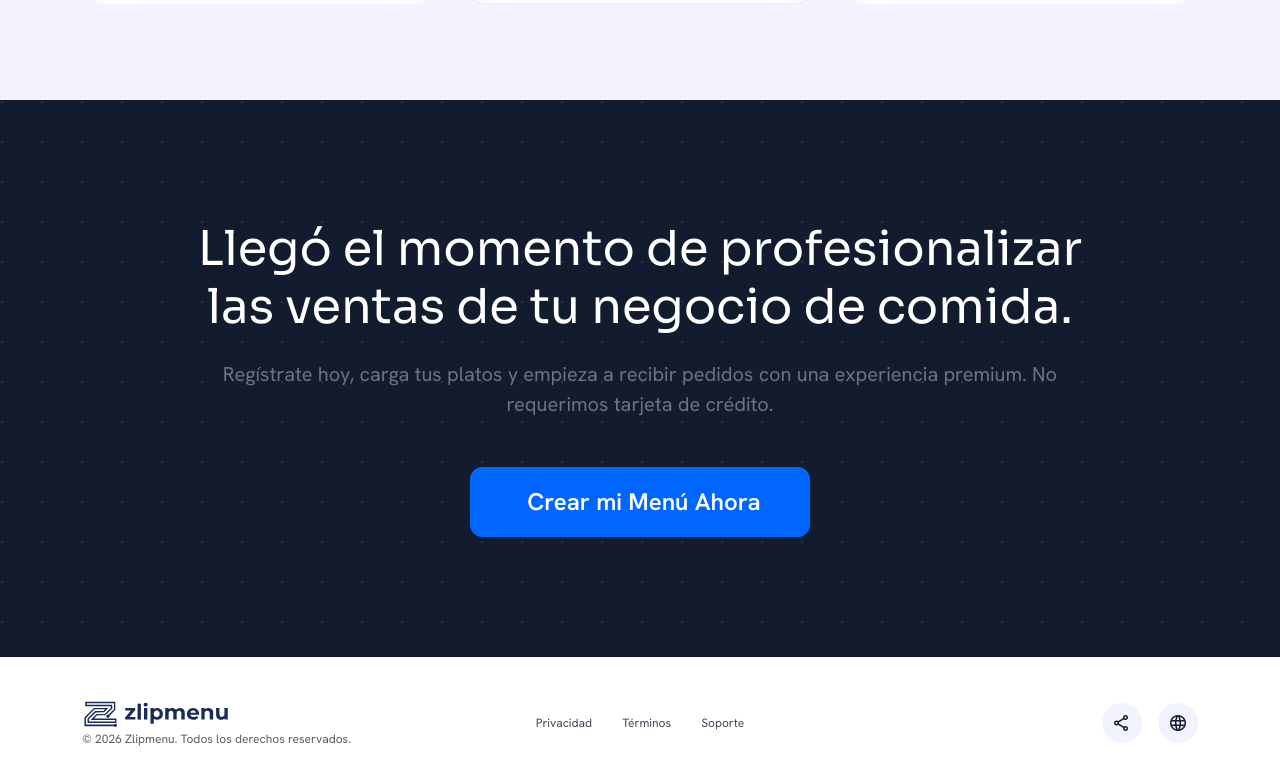
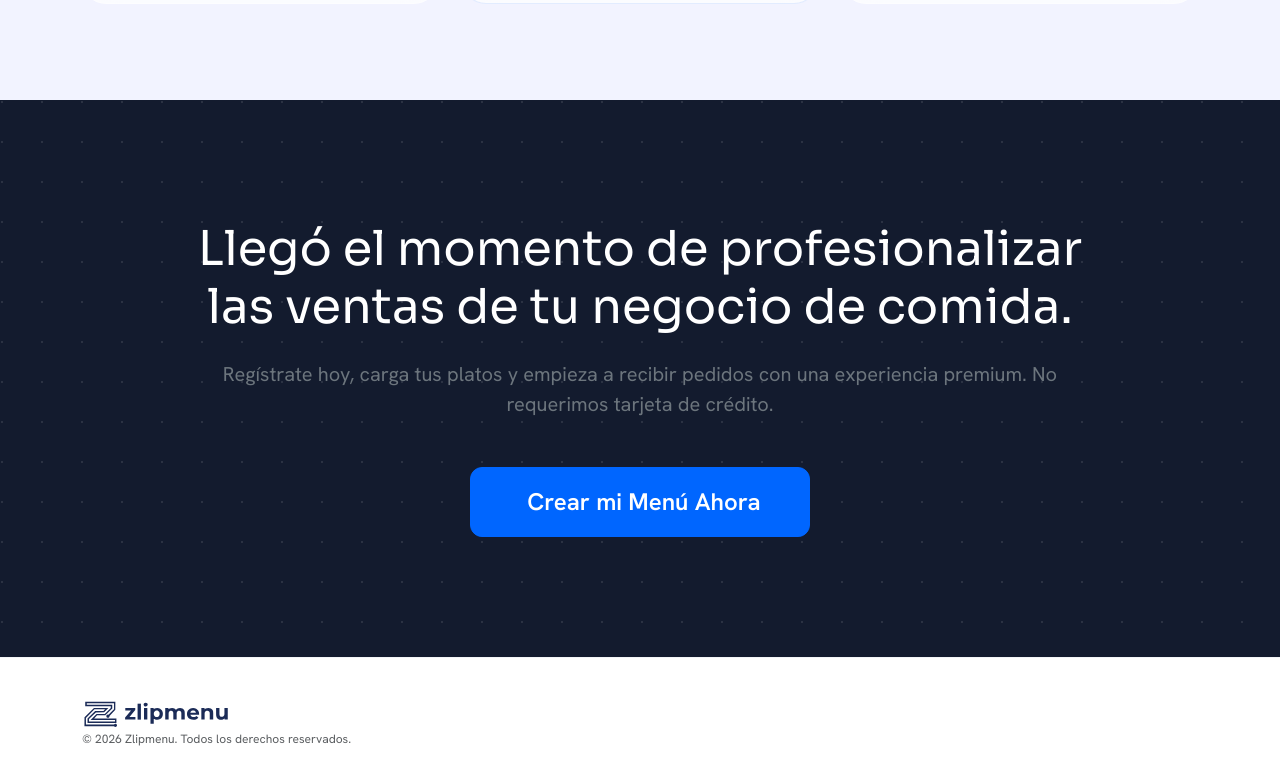
Before and after one commit to rastafasha/landingzlipmenu, an Angular app: page / in a window 1280 px wide. Shown: the part 1665-2449 px from the top of the page. Built offline with nearby package versions, Linux system fonts and the light colour scheme.

Commit message:
actualizado boton ejemplo y probar

```diff
--- a/src/app/components/footer/footer.component.html
+++ b/src/app/components/footer/footer.component.html
@@ -9,14 +9,14 @@
                 <p class="text-muted mb-0" style="font-size: 0.75rem;">© 2026 Zlipmenu. Todos los derechos reservados.
                 </p>
             </div>
-            <div class="col-md-4 text-center">
+            <!-- <div class="col-md-4 text-center">
                 <div class="d-flex justify-content-center">
                     <a class="footer-link" href="#">Privacidad</a>
                     <a class="footer-link" href="#">Términos</a>
                     <a class="footer-link" href="#">Soporte</a>
                 </div>
-            </div>
-            <div class="col-md-4">
+            </div> -->
+            <!-- <div class="col-md-4">
                 <div class="d-flex justify-content-center justify-content-md-end gap-3">
                     <button class="social-btn">
                         <span class="material-symbols-outlined fs-5">share</span>
@@ -25,7 +25,7 @@
                         <span class="material-symbols-outlined fs-5">language</span>
                     </button>
                 </div>
-            </div>
+            </div> -->
         </div>
     </div>
 </footer>
```
